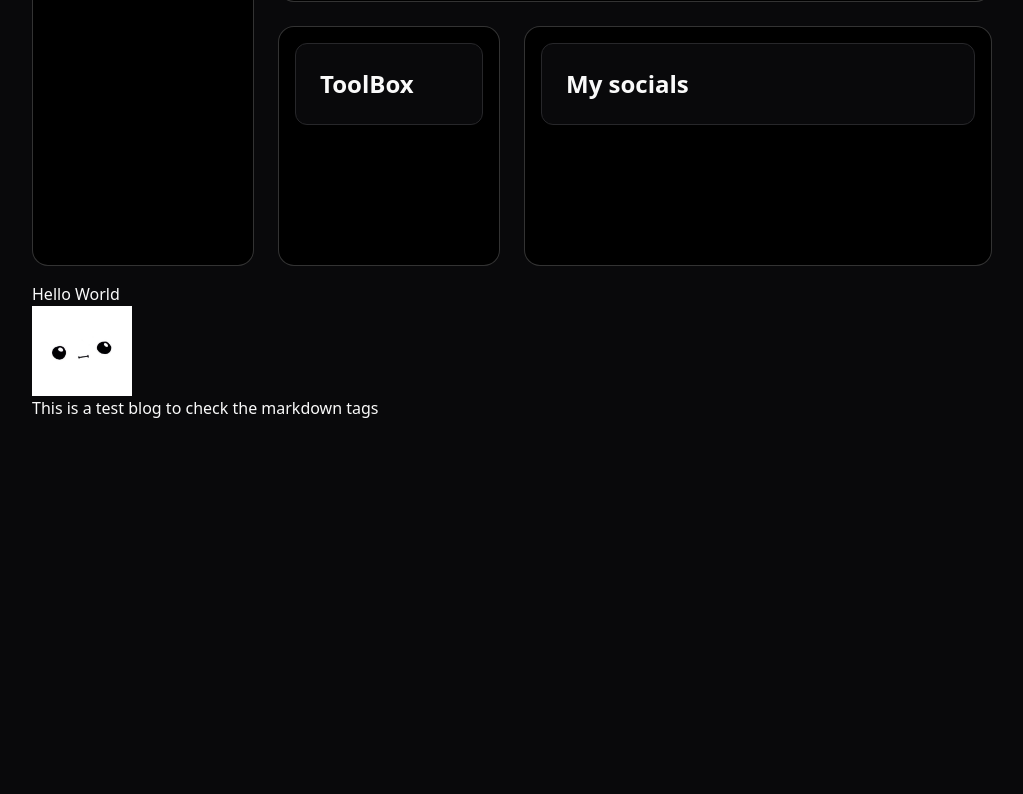
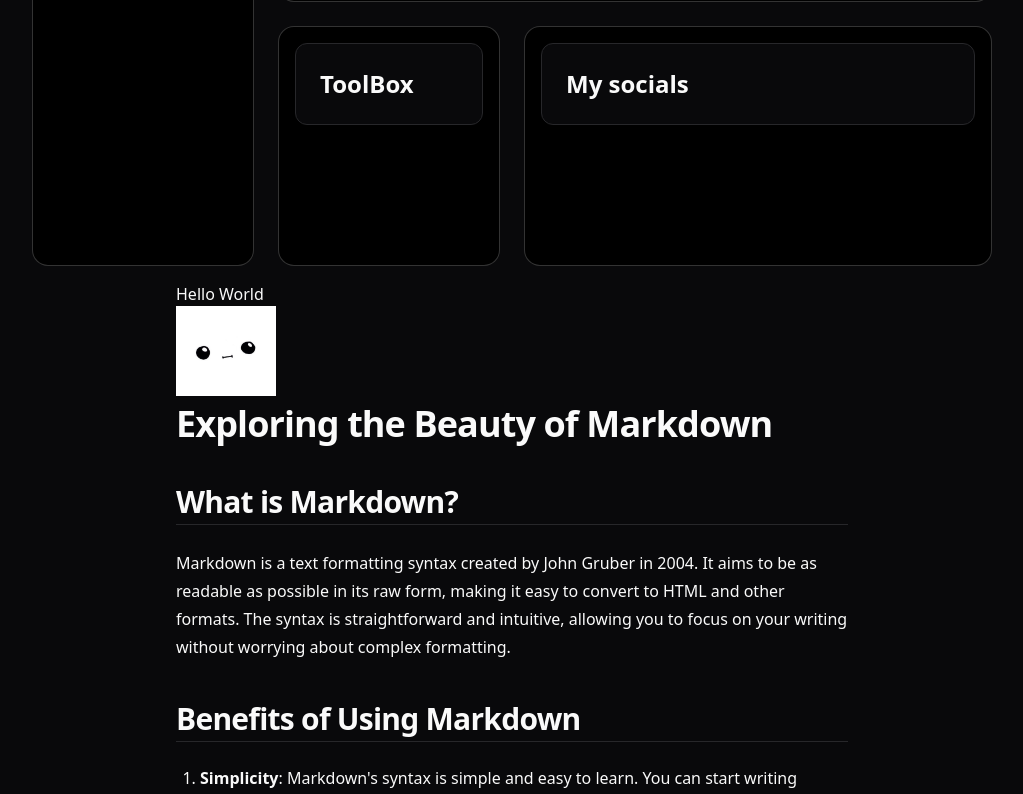
Before and after one commit to NerdyNarayan/NerdyNarayan-Portfolio, a Next.js app: page / in a window 1280 px wide. Shown: the part 1204-1998 px from the top of the page, without its empty margins (128-1151 px from the left). Before the commit the page ends 1624 px from the top, so only its background shows below. Built offline with nearby package versions, Linux system fonts and the light colour scheme.

Commit message:
Support for custom components in mdx

```diff
--- a/src/app/page.tsx
+++ b/src/app/page.tsx
@@ -6,6 +6,8 @@ import MyProjects from "./home/my-projects";
 import AboutMe from "./home/about-me";
 import Image from "next/image";
 import { posts } from "#site/content";
+import { Mdx, MDXContent } from "@/components/mdx-components";
+import { Callout } from "@/components/callout";
 export default function HomePage() {
   return (
     <div className="mx-auto flex justify-center">
@@ -21,7 +23,7 @@ export default function HomePage() {
           <MyProjects />
 
           <AboutMe />
-          <div className="">
+          <div className="max-w-2xl mx-auto">
             {posts.map((post) => (
               <div>
                 <h1>{post.title}</h1>
@@ -31,7 +33,7 @@ export default function HomePage() {
                   height={100}
                   width={100}
                 />
-                <p>{post.description}</p>
+                <Mdx code={post.body} components={{ Callout }}></Mdx>
               </div>
             ))}
           </div>
--- /dev/null
+++ b/src/components/callout.tsx
@@ -0,0 +1,27 @@
+import { cn } from "@/lib/utils";
+
+interface CalloutProps {
+  icon?: string;
+  children?: React.ReactNode;
+  type?: "default" | "warning" | "danger";
+}
+
+export function Callout({
+  children,
+  icon,
+  type = "default",
+  ...props
+}: CalloutProps) {
+  return (
+    <div
+      className={cn("my-6 flex items-start rounded-md border border-l-4 p-4", {
+        "border-red-900 bg-red-50": type === "danger",
+        "border-yellow-900 bg-yellow-50": type === "warning",
+      })}
+      {...props}
+    >
+      {icon && <span className="mr-4 text-2xl">{icon}</span>}
+      <div>{children}</div>
+    </div>
+  );
+}
--- /dev/null
+++ b/src/components/mdx-card.tsx
@@ -0,0 +1,38 @@
+import Link from "next/link";
+
+import { cn } from "@/lib/utils";
+
+interface CardProps extends React.HTMLAttributes<HTMLDivElement> {
+  href?: string;
+  disabled?: boolean;
+}
+
+export function MdxCard({
+  href,
+  className,
+  children,
+  disabled,
+  ...props
+}: CardProps) {
+  return (
+    <div
+      className={cn(
+        "group relative rounded-lg border p-6 shadow-md transition-shadow hover:shadow-lg",
+        disabled && "cursor-not-allowed opacity-60",
+        className
+      )}
+      {...props}
+    >
+      <div className="flex flex-col justify-between space-y-4">
+        <div className="[&>p]:text-muted-foreground space-y-2 [&>h3]:!mt-0 [&>h4]:!mt-0">
+          {children}
+        </div>
+      </div>
+      {href && (
+        <Link href={disabled ? "#" : href} className="absolute inset-0">
+          <span className="sr-only">View</span>
+        </Link>
+      )}
+    </div>
+  );
+}
--- /dev/null
+++ b/src/components/mdx-components.tsx
@@ -0,0 +1,206 @@
+import * as React from "react";
+import Image from "next/image";
+import * as runtime from "react/jsx-runtime";
+
+import { cn } from "@/lib/utils";
+import { MdxCard } from "./mdx-card";
+import { Button } from "./ui/button";
+import { Callout } from "./callout";
+
+const useMDXComponent = (code: string) => {
+  const fn = new Function(code);
+  return fn({ ...runtime }).default;
+};
+
+const components = {
+  h1: ({ className, ...props }: { className: string }) => (
+    <h1
+      className={cn(
+        "mt-2 scroll-m-20 text-4xl font-bold tracking-tight",
+        className
+      )}
+      {...props}
+    />
+  ),
+  h2: ({ className, ...props }: { className: string }) => (
+    <h2
+      className={cn(
+        "mt-10 scroll-m-20 border-b pb-1 text-3xl font-semibold tracking-tight first:mt-0",
+        className
+      )}
+      {...props}
+    />
+  ),
+  h3: ({ className, ...props }: { className: string }) => (
+    <h3
+      className={cn(
+        "mt-8 scroll-m-20 text-2xl font-semibold tracking-tight",
+        className
+      )}
+      {...props}
+    />
+  ),
+  h4: ({ className, ...props }: { className: string }) => (
+    <h4
+      className={cn(
+        "mt-8 scroll-m-20 text-xl font-semibold tracking-tight",
+        className
+      )}
+      {...props}
+    />
+  ),
+  h5: ({ className, ...props }: { className: string }) => (
+    <h5
+      className={cn(
+        "mt-8 scroll-m-20 text-lg font-semibold tracking-tight",
+        className
+      )}
+      {...props}
+    />
+  ),
+  h6: ({ className, ...props }: { className: string }) => (
+    <h6
+      className={cn(
+        "mt-8 scroll-m-20 text-base font-semibold tracking-tight",
+        className
+      )}
+      {...props}
+    />
+  ),
+  a: ({ className, ...props }: { className: string }) => (
+    <a
+      className={cn("font-medium underline underline-offset-4", className)}
+      {...props}
+    />
+  ),
+  p: ({ className, ...props }: { className: string }) => (
+    <p
+      className={cn("leading-7 [&:not(:first-child)]:mt-6", className)}
+      {...props}
+    />
+  ),
+  ul: ({ className, ...props }: { className: string }) => (
+    <ul className={cn("my-6 ml-6 list-disc", className)} {...props} />
+  ),
+  ol: ({ className, ...props }: { className: string }) => (
+    <ol className={cn("my-6 ml-6 list-decimal", className)} {...props} />
+  ),
+  li: ({ className, ...props }: { className: string }) => (
+    <li className={cn("mt-2", className)} {...props} />
+  ),
+  blockquote: ({ className, ...props }: { className: string }) => (
+    <blockquote
+      className={cn(
+        "[&>*]:text-muted-foreground mt-6 border-l-2 pl-6 italic",
+        className
+      )}
+      {...props}
+    />
+  ),
+  img: ({
+    className,
+    alt,
+    ...props
+  }: React.ImgHTMLAttributes<HTMLImageElement>) => (
+    // eslint-disable-next-line @next/next/no-img-element
+    <img className={cn("rounded-md border", className)} alt={alt} {...props} />
+  ),
+  hr: ({ ...props }) => <hr className="my-4 md:my-8" {...props} />,
+  table: ({ className, ...props }: React.HTMLAttributes<HTMLTableElement>) => (
+    <div className="my-6 w-full overflow-y-auto">
+      <table className={cn("w-full", className)} {...props} />
+    </div>
+  ),
+  tr: ({ className, ...props }: React.HTMLAttributes<HTMLTableRowElement>) => (
+    <tr
+      className={cn("even:bg-muted m-0 border-t p-0", className)}
+      {...props}
+    />
+  ),
+  th: ({ className, ...props }: { className: string }) => (
+    <th
+      className={cn(
+        "border px-4 py-2 text-left font-bold [&[align=center]]:text-center [&[align=right]]:text-right",
+        className
+      )}
+      {...props}
+    />
+  ),
+  td: ({ className, ...props }: { className: string }) => (
+    <td
+      className={cn(
+        "border px-4 py-2 text-left [&[align=center]]:text-center [&[align=right]]:text-right",
+        className
+      )}
+      {...props}
+    />
+  ),
+  pre: ({
+    className,
+    children,
+    pwd,
+    ...props
+  }: {
+    className: string;
+    children: React.ReactNode;
+    pwd: string;
+  }) => (
+    <pre
+      className={cn("mb-4 mt-6 overflow-x-auto rounded-sm", className)}
+      {...props}
+    >
+      <div className="border border-b-0 bg-card flex flex-row items-center gap-2  px-2 py-1.5 text-sm">
+        <div>{pwd}</div>
+      </div>
+      {children}
+    </pre>
+  ),
+  code: ({
+    className,
+
+    ...props
+  }: {
+    children: React.ReactNode;
+    className: string;
+    file: string;
+  }) => (
+    <code
+      className={cn(
+        "relative rounded border px-[0.3rem] py-[0.2rem] font-mono text-sm",
+        className
+      )}
+      {...props}
+    ></code>
+  ),
+  Image,
+  Card: MdxCard,
+  Callout,
+};
+
+interface MdxProps {
+  code: string;
+  components?: Record<string, React.ComponentType>;
+}
+
+export function MDXContent({ code, components }: MdxProps) {
+  const Component = useMDXComponent(code);
+  return (
+    <div className="mdx">
+      <Component components={{ ...components }} />;
+    </div>
+  );
+}
+
+interface MdxProps {
+  code: string;
+}
+
+export function Mdx({ code }: MdxProps) {
+  const Component = useMDXComponent(code);
+
+  return (
+    <div className="mdx">
+      <Component components={components} />
+    </div>
+  );
+}
--- a/velite.config.ts
+++ b/velite.config.ts
@@ -35,7 +35,7 @@ export default defineConfig({
   mdx:{
     rehypePlugins:[
       rehypeSlug as any,
-      [rehypePrettyCode,{theme:"github-dark"}],
+      [rehypePrettyCode,{theme:"vitesse-black"}],
      [rehypeAutolinkHeadings,{
       properties:{
           className:["subheading-anchor"],
```
Also changed, not shown: content/blog/Testing-markdown.mdx (+6 -7 lines), .velite/posts.json.
